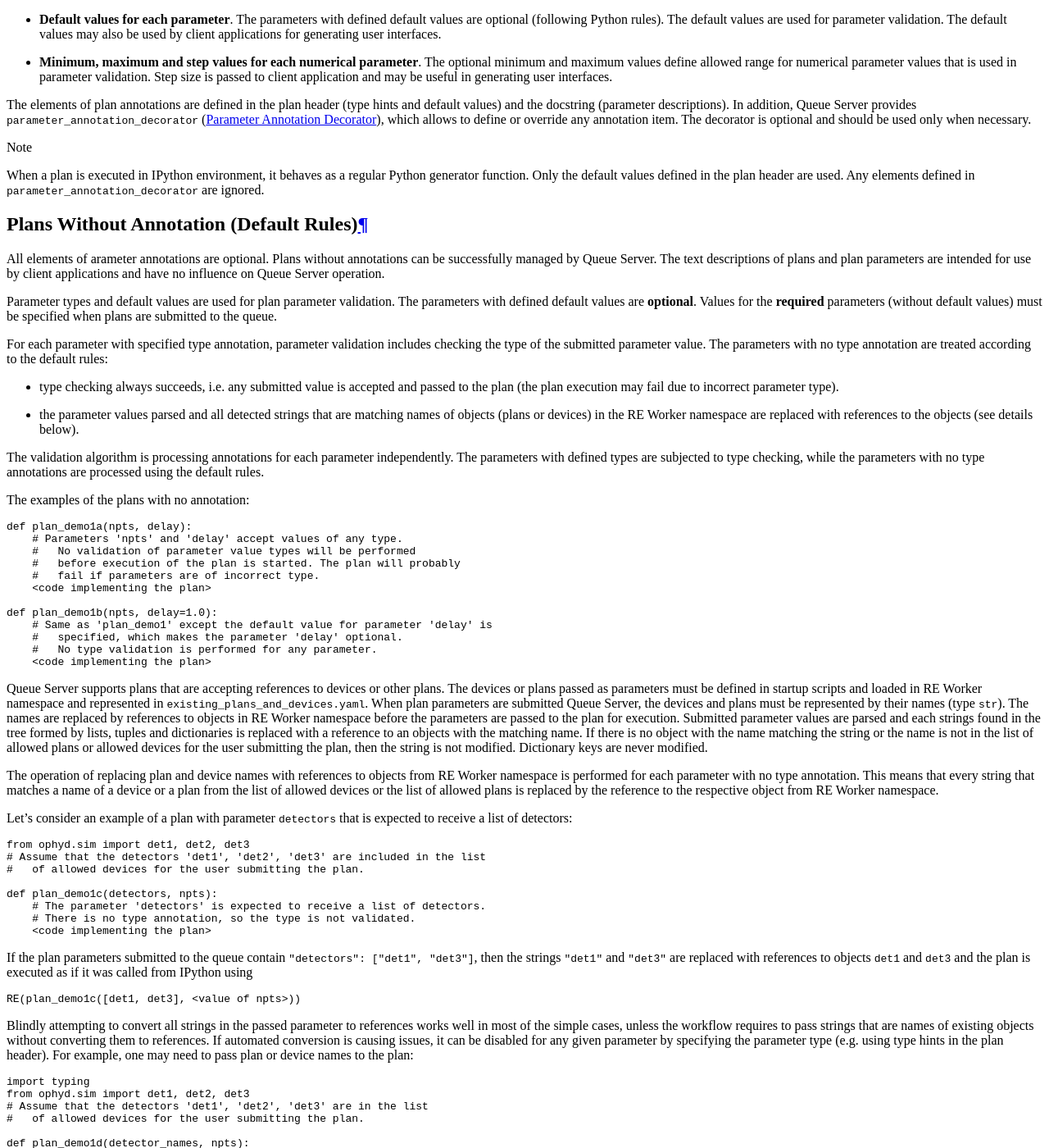
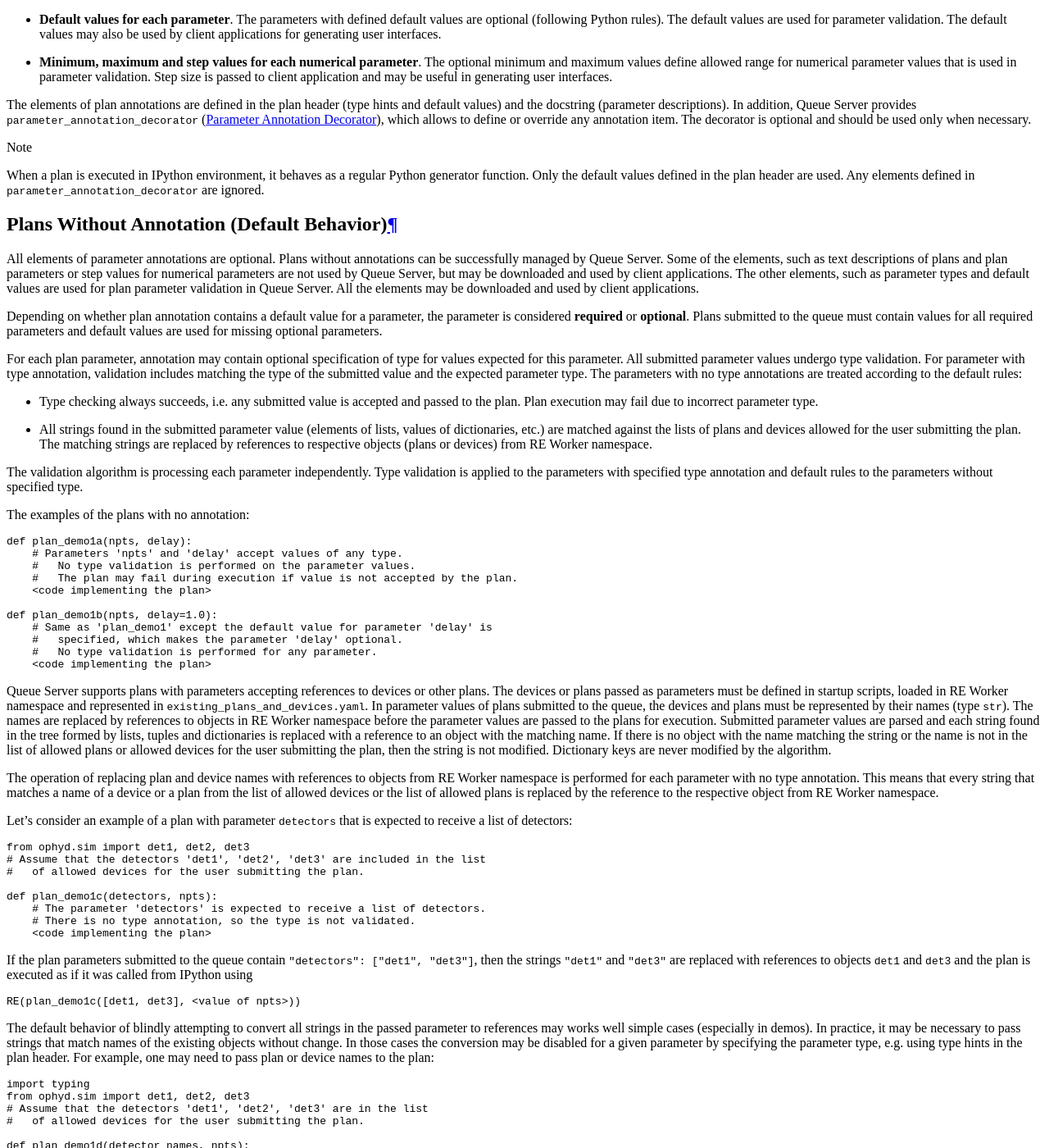
Before and after one commit to bluesky/bluesky-queueserver, a Sphinx documentation site: the page built from docs/source/plan_annotation.rst, in a window 1280 px wide and 1400 px high, scrolled down 1366 px. Shown: the whole window at 82% size. Built offline with Sphinx 7.4.7 and the Read the Docs theme 2.0.0, drawn with Linux system fonts in a browser that asks for light colours; some of the changed text lies outside the part shown.

```diff
--- a/docs/source/plan_annotation.rst
+++ b/docs/source/plan_annotation.rst
@@ -82,34 +82,42 @@
   generator function. Only the default values defined in the plan header are used.
   Any elements defined in ``parameter_annotation_decorator`` are ignored.
 
+
 .. _plans_without_annotation:
 
-Plans Without Annotation (Default Rules)
-----------------------------------------
+Plans Without Annotation (Default Behavior)
+-------------------------------------------
 
-All elements of arameter annotations are optional. Plans without annotations can be
-successfully managed by Queue Server. The text descriptions of plans and plan
-parameters are intended for use by client applications and have no influence on
-Queue Server operation.
+All elements of parameter annotations are optional. Plans without annotations can be
+successfully managed by Queue Server. Some of the elements, such as text descriptions
+of plans and plan parameters or step values for numerical parameters are not used
+by Queue Server, but may be downloaded and used by client applications. The other
+elements, such as parameter types and default values are used for plan parameter
+validation in Queue Server. All the elements may be downloaded and used by client
+applications.
 
-Parameter types and default values are used for plan parameter validation. The parameters
-with defined default values are **optional**. Values for the **required** parameters
-(without default values) must be specified when plans are submitted to the queue.
+Depending on whether plan annotation contains a default value for a parameter,
+the parameter is considered **required** or **optional**. Plans submitted to the queue
+must contain values for all required parameters and default values are used for
+missing optional parameters.
 
-For each parameter with specified type annotation, parameter validation includes
-checking the type of the submitted parameter value. The parameters with no type
-annotation are treated according to the default rules:
+For each plan parameter, annotation may contain optional specification of type
+for values expected for this parameter. All submitted parameter values undergo
+type validation. For parameter with type annotation, validation includes matching
+the type of the submitted value and the expected parameter type. The parameters
+with no type annotations are treated according to the default rules:
 
-* type checking always succeeds, i.e. any submitted value is accepted
-  and passed to the plan (the plan execution may fail due to incorrect parameter type).
+* Type checking always succeeds, i.e. any submitted value is accepted
+  and passed to the plan. Plan execution may fail due to incorrect parameter type.
 
-* the parameter values parsed and all detected strings that are matching names of
-  objects (plans or devices) in the RE Worker namespace are replaced with references
-  to the objects (see details below).
+* All strings found in the submitted parameter value (elements of lists, values of
+  dictionaries, etc.) are matched against the lists of plans and devices allowed for
+  the user submitting the plan. The matching strings are replaced by references to
+  respective objects (plans or devices) from RE Worker namespace.
 
-The validation algorithm is processing annotations for each parameter independently.
-The parameters with defined types are subjected to type checking, while the parameters
-with no type annotations are processed using the default rules.
+The validation algorithm is processing each parameter independently. Type validation
+is applied to the parameters with specified type annotation and default rules to
+the parameters without specified type.
 
 The examples of the plans with no annotation:
 
@@ -117,9 +125,8 @@
 
   def plan_demo1a(npts, delay):
       # Parameters 'npts' and 'delay' accept values of any type.
-      #   No validation of parameter value types will be performed
-      #   before execution of the plan is started. The plan will probably
-      #   fail if parameters are of incorrect type.
+      #   No type validation is performed on the parameter values.
+      #   The plan may fail during execution if value is not accepted by the plan.
       <code implementing the plan>
 
   def plan_demo1b(npts, delay=1.0):
@@ -128,17 +135,17 @@
       #   No type validation is performed for any parameter.
       <code implementing the plan>
 
-Queue Server supports plans that are accepting references to devices or other plans.
-The devices or plans passed as parameters must be defined in startup scripts and
+Queue Server supports plans with parameters accepting references to devices or other plans.
+The devices or plans passed as parameters must be defined in startup scripts,
 loaded in RE Worker namespace and represented in ``existing_plans_and_devices.yaml``.
-When plan parameters are submitted Queue Server, the devices and plans must
+In parameter values of plans submitted to the queue, the devices and plans must
 be represented by their names (type ``str``). The names are replaced by
-references to objects in RE Worker namespace before the parameters are passed to the plan
-for execution. Submitted parameter values are parsed and each strings found in the tree
-formed by lists, tuples and dictionaries is replaced with a reference to an objects with
+references to objects in RE Worker namespace before the parameter values are passed to
+the plans for execution. Submitted parameter values are parsed and each string found in the tree
+formed by lists, tuples and dictionaries is replaced with a reference to an object with
 the matching name. If there is no object with the name matching the string or the name
 is not in the list of allowed plans or allowed devices for the user submitting the plan,
-then the string is not modified. Dictionary keys are never modified.
+then the string is not modified. Dictionary keys are never modified by the algorithm.
 
 The operation of replacing plan and device names with references to objects from RE Worker
 namespace is performed for each parameter with no type annotation. This means that
@@ -169,11 +176,11 @@
 
   RE(plan_demo1c([det1, det3], <value of npts>))
 
-Blindly attempting to convert all strings in the passed parameter to references
-works well in most of the simple cases, unless the workflow requires to pass strings
-that are names of existing objects without converting them to references. If automated
-conversion is causing issues, it can be disabled for any given parameter by
-specifying the parameter type (e.g. using type hints in the plan header).
+The default behavior of blindly attempting to convert all strings in the passed parameter
+to references may works well simple cases (especially in demos). In practice, it may
+be necessary to pass strings that match names of the existing objects without change.
+In those cases the conversion may be disabled for a given parameter by specifying
+the parameter type, e.g. using type hints in the plan header.
 For example, one may need to pass plan or device names to the plan:
 
 .. code-block:: python
@@ -185,12 +192,12 @@
 
     def plan_demo1d(detector_names, npts):
         # The parameter 'detector_names' is expected to receive a list of detector names.
-        #   DOES NOT WORK: references to objects will be passed
+        #   DOES NOT WORK: references to objects are passed to the plan
         <code implementing the plan>
 
     def plan_demo1e(detector_names: typing.List[str], npts):
         # The parameter 'detector_names' is expected to receive a list of detector names.
-        #   WORKS !!!
+        #   WORKS: names of detectors are passed without change
         <code implementing the plan>
 
 If the value ``"detector_names": ["det1", "det3"]`` is passed to the plan ``plan_demo1d``,
@@ -203,17 +210,17 @@
 value of any type.
 
 The operation of string conversion always succeeds. If the device name is incorrectly spelled
-or not in the list of allowed plans or devices, then name remains a string and is passed
-to the plan unchanged. For example, assume that ``"detectors": ["det1", "det4"]`` is passed to
+or not in the list of allowed plans or devices, then the name is passed
+to the plan as a string. For example, assume that ``"detectors": ["det1", "det4"]`` is passed to
 ``plan_demo1c``. There is no device named ``det4`` in the RE Worker namespace, so it will
-not be converted to reference. As a result, the ``detectors`` parameter will receive a list
-``[det1, "det4"]`` and the plan will fail during execution. Queue Server provides
+not be converted to the reference. As a result, the plan will receive the value of
+``detectors=[det1, "det4"]`` and the plan will fail during execution. Queue Server provides
 ``parameter_annotation_decorator`` (:ref:`parameter_annotation_decorator`), which can be
-used to define types for advanced parameter validation. In particular, the decorator
-allows to define custom enums based on lists of device or plan names that could be used
-to restrict object names that that could be passed to the parameter. Specifying lists
-of plans or devices enables the string conversion, but only the listed names will
-be converted to references.
+used to define custom types for advanced parameter validation. In particular, the decorator
+allows to define custom enums based on lists of device or plan names and
+thus restrict object names that that could be passed to the parameter. Setting up custom enums
+with specified lists of plans or devices enables the string conversion, but only
+the listed names will be converted to references:
 
 .. code-block:: python
 
@@ -236,63 +243,63 @@
         <code implementing the plan>
 
 The type annotation in the decorator overrides the type annotation in the function header.
-Only the lists of device names from the predefined set are accepted by the server.
-If the submitted plan contains ``"detectors": ["det1", "det4"]``, then the plan is rejected.
+Custom enums are also used in type validation and only the device/plan names from the defined
+in the enum are accepted. For example, if the submitted plan contains ``"detectors": ["det1", "det4"]``,
+then the plan is rejected, because there is no detector ``det4`` in the enum type ``DeviceType1``.
 
 .. note::
 
   Value of any type that is serializable to JSON can be passed to the plan if
   the respective parameter type is not defined or defined as ``typing.Any``.
-  In the latter case the server does not attempt to convert strings to references
-  to objects.
+  In the latter case the server does not attempt to convert strings to object
+  references.
 
 .. _supported_types:
 
 Supported Types
 ---------------
 
-Queue Server puts restrictions on types used for type annotations and default values. If a plan header
-contains parameter type annotation that is not supported, Queue Server ignores the annotation
-and the plan is processed as if the parameter contained no annotation. If unsupported type annotation
-is defined in ``parameter_annotation_decorator``, then processing of the plan fails and plan
-representation for ``existing_plans_and_devices.yaml`` can not be generated.
-Processing also fails if the default value defined in the plan header or in the decorator has
-unsupported type.
+Queue Server can process limited number of types used in type annotations and default values.
+If a plan header contains parameter unsupported type hint, Queue Server ignores the hint
+and the plan is processed as if the parameter contained no type annotation. If unsupported
+type annotation is defined in ``parameter_annotation_decorator``, then processing of the plan
+fails and ``existing_plans_and_devices.yaml`` can not be generated. The processing also fails
+if the default value defined in the plan header or in the decorator has unsupported type.
 
 .. note::
 
   Type annotations and default values defined in ``parameter_annotation_decorator`` override type
   annotations and default values defined in the plan header. If type or default value is defined
   in the decorator, the respective type and default value from the header are not analyzed.
-  If it is unavoidable that the plan must have unsupported type annotation or default value
-  in the header, then the ``parameter_annotation_decorator`` should be used to override
-  the type or default value in order for the plan processing to work.
+  If it is necessary to define a plan parameter with unsupported type hint or default value
+  in the header, then the ``parameter_annotation_decorator`` must be used to override
+  the type or the default value in order for the plan processing to work.
 
 **Supported types for type annotations.** Type annotations may be native Python types
 (such as ``int``, ``float``, ``str``, etc.), ``NoneType``, or generic types that are based
-on native Python types (``typing.List[typing.Union[int, str]]``). Technically the type will
-be accepted if the operation of creating the type object from its string representation
-using ``eval`` function and the namespace that contains imported ``typing`` module and
-``NoneType`` type should be successful.
+on native Python types (such as ``typing.List[typing.Union[int, str]]``). Technically the type will
+be accepted if the operation of recreating the type object from its string representation
+using ``eval`` function with the namespace that contains imported ``typing`` module and
+``NoneType`` type is successful.
 
 **Supported types of default values.** The default values can be objects of native Python
 types and literal expressions with objects of native Python types. The default value should
-be reconstructable with function ``ast.literal_eval``, i.e. for the default value ``vdefault``,
+be reconstructable with ``ast.literal_eval()``, i.e. for the default value ``vdefault``,
 the operation ``ast.literal_eval(f"{vdefault!r}")`` should complete successfully.
 
-The following is an example of a plan with type annotation that is not be accepted
-by Queue Server. The type annotation is defined in the plan header,  so it is ignored
-and no type annotation is included in the plan representation for the parameter ``detector``.
+The following is an example of a plan with type annotation that discarded by Queue Server.
+The type annotation is defined in the plan header, so it is ignored and parameter ``detector``
+is viewed as having no type annotation.
 
 .. code-block:: python
 
   from ophyd import Device
 
   def plan_demo2a(detector: Device, npts=10):
-      # Type 'Device' is not recognized by Queue Server, because it needs to be imported
-      #   from Ophyd. Type annotation will be ignored by Queue Server.
+      # Type 'Device' is not recognized by Queue Server, because it is imported
+      #   from an external module. Type annotation is ignored by Queue Server.
       #   Use 'parameter_annotation_decorator' to override annotation for
-      #   'detector' of type annotation is required.
+      #   'detector' if type validation is needed.
       <code implementing the plan>
 
 In the following example, the type of the default value of the ``detector`` parameter is not
@@ -312,10 +319,11 @@
 Defining Types in Plan Header
 -----------------------------
 
-As part of processing plans from RE Worker namespace, Queue Server is analyzing
-plan signatures. If a plan signature contains type hints, the types are validated, and their string
-representation is saved. Type hints that fail validation are ignored and Queue Server assumes
-that the parameter has not type annotation.
+Signatures of plans from RE Worker namespace are analyzed by ``qserver-list-plans-devices`` tool.
+If a plan signature contains type hints, the processing algorithm verify if the types are supported
+and saves their string representations of supported types. Unsupported types are ignored and
+the respective parameters are treated as having no type hints (unless type annotations for those
+parameters are defined in ``parameter_annotation_decorator``).
 
 .. note::
 
@@ -331,14 +339,14 @@
   from typing import List, Optional
 
   def plan_demo3a(detector, name: str, npts: int, delay: float=1.0):
-      # Type of 'detector' not defined, therefore Queue Server will find and attempt to
+      # Type of 'detector' is not defined, therefore Queue Server will find and attempt to
       #   replace all strings passed to this parameter by references to objects in
       #   RE Worker namespace. Specifying a type hint for the ``detector`` parameter
-      #   will disable the automatic string conversion.
+      #   would disable the automatic string conversion.
       <code implementing the plan>
 
   def plan_demo3b(positions: typing.Union[typing.List[float], None]=None):
-      # Explicitly using the 'typing' module. Setting default value to 'None'.
+      # Generic type using the 'typing' module. Setting default value to 'None'.
       <code implementing the plan>
 
   def plan_demo3c(positions: Optional[List[float]]=None):
@@ -353,8 +361,8 @@
 
 Follow Python syntax guidelines for defining default values. The type of
 the default value must be supported by the Queue Server (see :ref:`supported_types`).
-If the default value must have type, which is not supported, override the default
-value in ``parameter_annotation_decorator``.
+If the default value in the plan header must have unsupported type, override it by
+specifying the default value of supported type in ``parameter_annotation_decorator``.
 
 .. note::
 
@@ -365,7 +373,7 @@
 Parameter Descriptions in Docstring
 -----------------------------------
 
-Queue Server will collect text descriptions of the plan and parameters from NumPy-style
+Queue Server collects text descriptions of the plan and parameters from NumPy-style
 docstrings. Type information specified in docstrings is ignored. The example below
 shows a plan with a docstring:
 
@@ -400,30 +408,31 @@
 Parameter Annotation Decorator
 ------------------------------
 
-The ``parameter_annotation_decorator`` allows to override any annotation item of the plan,
-including text descriptions of the plan and parameters, parameter type annotations and
-default values. The decorator can be used to define all annotation items of a plan, but
-it is generally advised that it is used only when absolutely necessary.
+The ``parameter_annotation_decorator`` (:ref:`plan_annotation_api`) allows to override
+any annotation item of the plan, including text descriptions of the plan and parameters,
+parameter type annotations and default values. The decorator can be used to define all
+annotation items of a plan, but it is generally advised that it is used only when
+absolutely necessary.
 
 .. note::
 
   If the default value of a parameter is defined in the decorator, the parameter **must**
   have a default value defined in the header. The default values in the decorator and
-  the header do not have to match. See the :ref:`notes <default_values_in_decorator>`
-  for the use case.
+  the header do not have to match. See the use case in
+  :ref:`notes <default_values_in_decorator>`.
 
 Plan and Parameter Descriptions
 +++++++++++++++++++++++++++++++
 
 Text descriptions of plans and parameters are not used by Queue Server and do not
 affect processing of plans. In some applications it may be desirable to have
-different versions of text descriptions in plan documentation (e.g. technical description)
-and in user interface (e.g. instructions on how to use plans remotely). The decorator
-allows to override plan and/or parameter descriptions from the docstring. In this
-case the descriptions defined in the decorator will be displayed to the user.
+different versions of text descriptions for documentation (e.g. technical description)
+and for user interface (e.g. instructions on how to use plans remotely). The decorator
+allows to override plan and/or parameter descriptions extracted from the docstring. In this
+case the descriptions defined in the decorator are displayed to the user.
 
 All parameters in `parameter_annotation_decorator` are optional. In the following
-example, the description for the parameter `npts` is not overridden by the decorator:
+example, the description for the parameter `npts` is not overridden in the decorator:
 
 .. code-block::  python
 
@@ -435,7 +444,7 @@
           "detector": {
               "description":
                   "Description of the parameter 'detector'\n" \
-                   "displayed to Queue Server users",
+                  "displayed to Queue Server users",
 
           }
           "name": {
@@ -479,18 +488,19 @@
   Types in the decorator must be represented as string literals. E.g. ``"str"``
   represents string type, ``"typing.List[int]"`` represents an array
   of integers, etc. Module name ``typing`` must be explictly used when
-  defining generic types.
+  defining generic types in the decorator.
 
 Type annotations defined in the decorator may be used to override unsupported type hints
-in plan headers. But the main application of the decorator is to define custom enums
-based on lists of names of plans and devices or string literals. Support for custom enums
-is integrated in functionality of Queue Server, including type validation and string
-conversion. If parameter type defined in the annotation includes custom enum type
-based on plans or devices, all plan or device names passed to the parameter that match
-the names used in type definition are converted to references to plans and devices in
-RE Worker namespace. The lists of names of plans and devices or string literals may
-also be used by client applications to generate user interfaces
-(e.g. populate combo boxes for selecting device names).
+in plan headers. But the main application of the decorator is to define custom enum types
+based on lists of names of plans and devices or string literals. Support for custom enum
+types is integrated in functionality of Queue Server, including the functionality such as
+type validation and string conversion. If a parameter type defined in the annotation
+decorator is using on a custom enum types, which are based on lists of plans or devices,
+then all strings passed to the parameter that match the names of plans and devices
+in enum definition are converted to references to plans and devices in RE Worker namespace.
+The lists of names of plans and devices or string literals may also be used by
+client applications to generate user interfaces (e.g. populate combo boxes for selecting
+device names).
 
 .. code-block:: python
 
@@ -512,10 +522,10 @@
   })
   def plan_demo5a(detector, npts: int, delay: float=1.0):
       # Type hint for the parameter 'detector' in the header is not required.
-      # Queue Server will accept the plan if 'detector' parameter value is
-      #   a string with values 'det1', 'det2' or 'det3'. The string will
-      #   be replaced with the respective reference before the plan is executed.
-      #   Plan validation will fail if the parameter value is not in the set.
+      # Queue Server accepts the plan if 'detector' parameter value is
+      #   a string with values 'det1', 'det2' or 'det3'. The string is
+      #   replaced with the respective reference before the plan is executed.
+      #   Plan validation fails if the parameter value is not in the set.
       <code implementing the plan>
 
   @parameter_annotation_decorator({
@@ -536,9 +546,9 @@
   def plan_demo5b(detectors: List[Device], npts: int, delay: float=1.0):
       # Type hint contains correct Python type that will be passed to the parameter
       #   before execution.
-      # Queue Server will accept the plan if 'detectors' is a list of strings
+      # Queue Server accepta the plan if 'detectors' is a list of strings
       #   from any of the two sets. E.g. ['det1', 'det3'] or ['det4', 'det5']
-      #   will be accepted but ['det2', 'det4'] will be rejected (because the
+      #   are accepted but ['det2', 'det4'] is rejected (because the
       #   detectors belong to different lists).
       <code implementing the plan>
 
```
Also changed, not shown: other parts of docs/source/plan_annotation.rst (+1 -1 lines), 1 other file.
